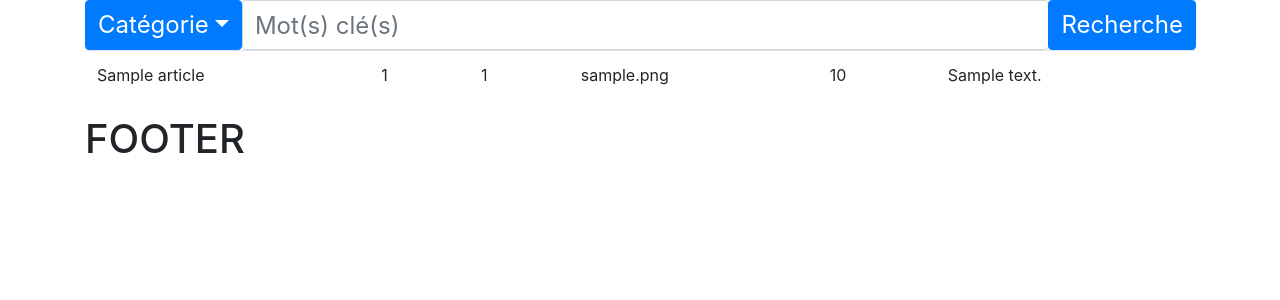
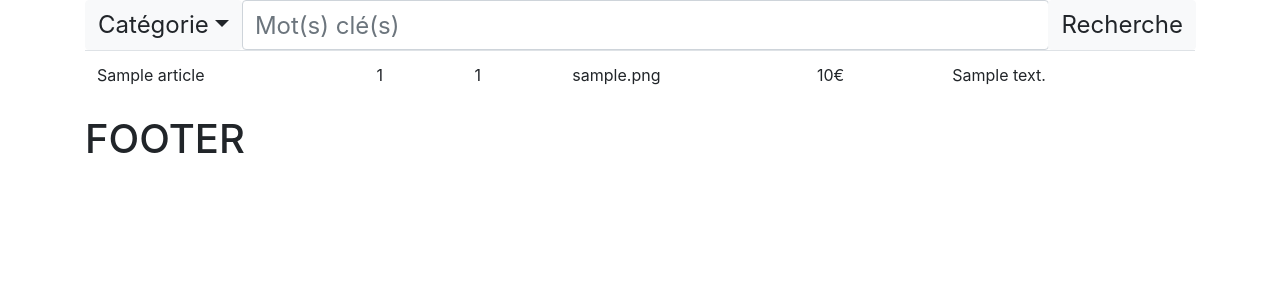
Before and after one commit to etiennempu/-ECE-MarketPlace, a PHP site: page /ToutParcourirAcheteur.php in a window 1280 px wide. Shown: the part 264-564 px from the top of the page. Run offline with PHP 8.4, Linux system fonts and the light colour scheme; the visitor is signed in with stand-in values (Sample User, id 1); tables that the repository leaves empty hold one stand-in row (values such as "Sample post").

Commit message:
Update ToutParcourirAcheteur.php

```diff
--- a/ToutParcourirAcheteur.php
+++ b/ToutParcourirAcheteur.php
@@ -108,29 +108,17 @@
                         <fieldset>
                             <input id="categorieValeur" type="hidden" value="0"/>
                             <div class="input-group-prepend">
-                                <button id="categorie" class="btn btn-primary dropdown-toggle" type="button">Catégorie</button>
+                                <button id="categorie" class="btn btn-light btn-primary dropdown-toggle" aria-haspopup="true" aria-expanded="true" data-toggle="dropdown" type="button">Catégorie</button>
                                 <div id="categorieListe" class="dropdown-menu">
-                                    <a class="dropdown-item" data-valeur="0" href="#">Catégorie</a>
-                                    <a class="dropdown-item" data-valeur="0" href="#">Achat Immédiat</a>
-                                    <a class="dropdown-item" data-valeur="1" href="#">Achat Immédiat</a>
-                                    <script>
-                                        $(document).ready(function(e){
-                                          // Boucler tous les hyperliens de la liste « oCategorieListe »
-                                          // Et capturer le l’événement « click »
-                                          $('#categorieListe').find('a').click(function(e) {
-                                            // Prévenir une action
-                                            e.preventDefault();
-                                            // Changer l’étiquette (label) de la liste pour le contenu du lien
-                                            $('#categorie').html($(this).html());
-                                            // Assigner la valeur de l’attribut « data-valeur » à l’élément caché (hidden) du formulaire « oCategorieValeur »
-                                            $('#categorieValeur').val($(this).attr("data-valeur"));
-                                          });
-                                        });
-                                    </script>
+                                    <a class="dropdown-item" data-valeur="0" href="#">Aucune<span class="d-none d-sm-inline"> catégorie</span></a>
+                                    <div role="separator" class="dropdown-divider"></div>
+                                    <a class="dropdown-item" data-valeur="1" href="#">Achat<span class="d-none d-sm-inline"> Immédiat</span></a>
+                                    <a class="dropdown-item" data-valeur="2" href="#">Enchères</a>
+                                    <a class="dropdown-item" data-valeur="3" href="#">Acheteur<span class="d-none d-sm-inline">-Vendeur</span></a>
                                 </div class="recherche">
                                     <input id="saisie" name="saisie" type="text" class="form-control" aria-label="Saisie de mots clés" placeholder="Mot(s) clé(s)" required="required">
                                     <div class="input-group-append">
-                                    <button id="recherche" class="btn btn-primary" type="submit">Recherche</button>
+                                    <button id="recherche" class="btn btn-light btn-primary" type="submit">Recherche</button>
                                 </div>
                             </div>
                         </fieldset>
@@ -166,15 +154,12 @@
                                         echo "<td>".$_SESSION['type']."<td>";
                                         echo "<td>".$_SESSION['id_vendeur']."<td>";
                                         echo "<td>".$_SESSION['photo1']."<td>";
-                                        echo "<td>".$_SESSION['prix']."<td>";
+                                        echo "<td>".$_SESSION['prix']."€"."<td>";
                                         echo "<td>".$_SESSION['description']."<td>";
                                         echo "</tr>";
                                 }
                                 else {
                                     echo "ça marche ap";
-                                    //echo "<script>alert(\"erreur rentrez des champs valides\")</script>";
-                                    // header('Location: connexion.php');
-                                    //exit();
                                 }
                             }
                             ?>
@@ -205,5 +190,26 @@
 
     <script src="https://stackpath.bootstrapcdn.com/bootstrap/4.4.1/js/bootstrap.min.js" integrity="sha384-wfSDF2E50Y2D1uUdj0O3uMBJnjuUD4Ih7YwaYd1iqfktj0Uod8GCExl3Og8ifwB6" crossorigin="anonymous"></script>
 
+    <script>
+        $(document).ready(function(e){
+        // Boucler tous les hyperliens de la liste « categorieListe »
+        // Et capturer le l’événement « click »
+        $('#categorieListe').find('a').click(function(e) {
+        // Prévenir une action
+        if($('#categorieListe').show()==false){
+            $('#categorieListe').show(true);
+        }else {
+            $('#categorieListe').show(false);
+        }
+        e.preventDefault();
+        // Changer l’étiquette (label) de la liste pour le contenu du lien
+        $('#categorie').html($(this).html());
+        // Assigner la valeur de l’attribut « data-valeur » à l’élément caché (hidden) du formulaire « categorieValeur »
+        $('#categorieValeur').val($(this).attr("data-valeur"));
+
+    });
+    });
+    </script>
+
 </body>
 </html>
```
